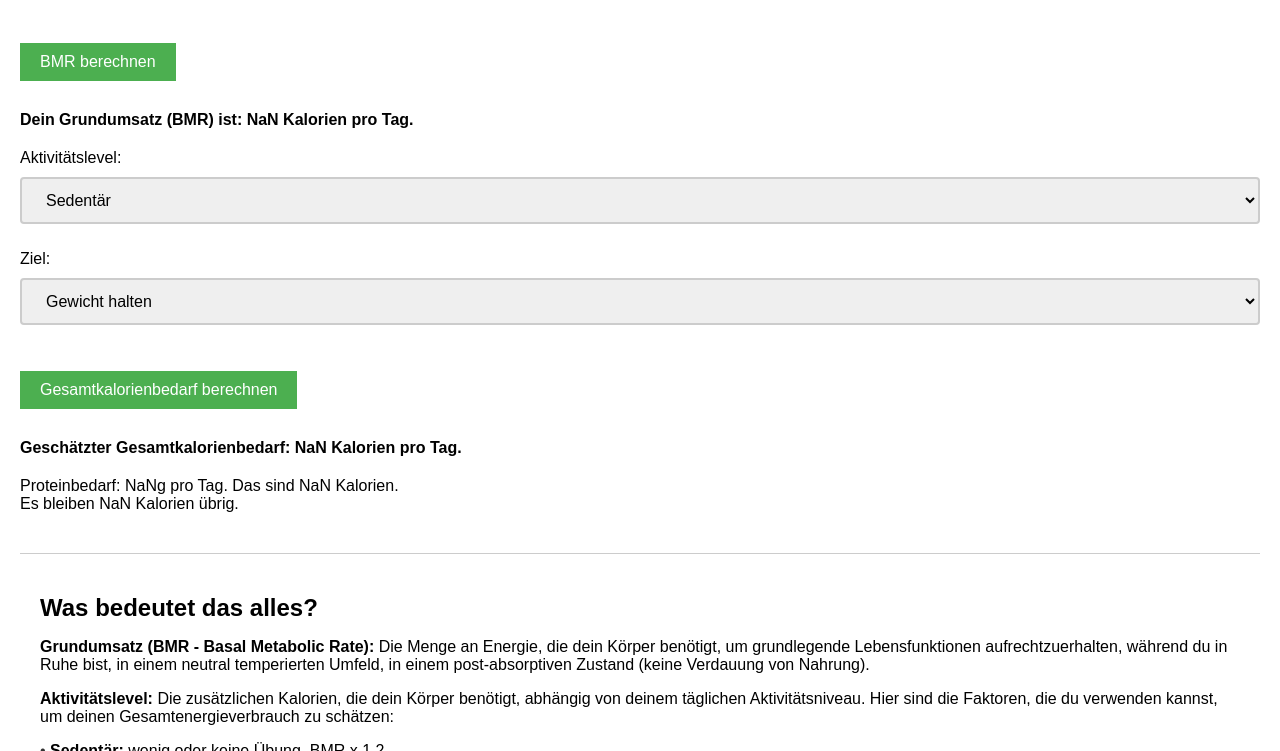
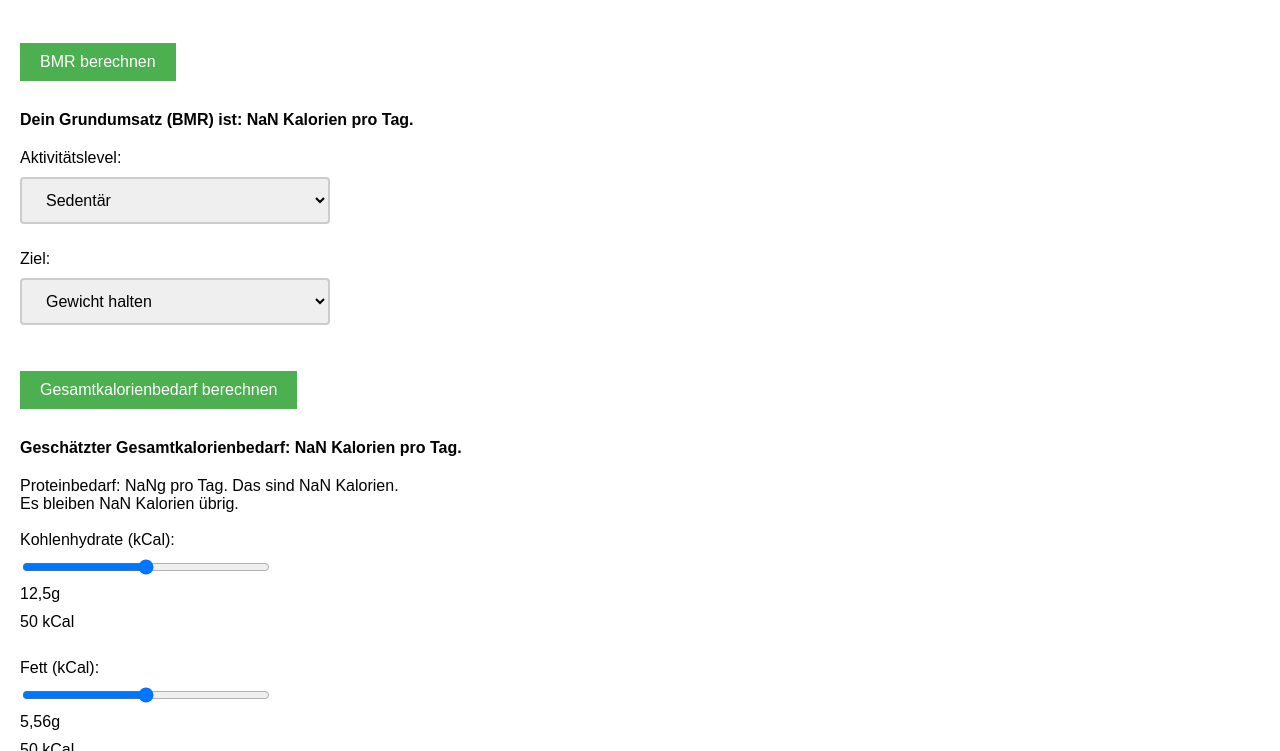
Before and after one commit to christianWiegand/kalorienbedarfsrechner, a plain HTML site: page index.html in a window 1280 px wide. Both pictures are taken after a click on the input "Gesamtkalorienbedarf berechnen". Shown: the part 458-1209 px from the top of the page. Drawn offline with Linux system fonts and the light colour scheme.

Commit message:
Added sliders to calculate the remaining calories

```diff
--- a/index.html
+++ b/index.html
@@ -52,6 +52,15 @@
     <div id="protein-result"></div>
     <div id="remainingCalories"></div>
 
+    <!-- Slider --><br>
+    <label for="carbs-slider">Kohlenhydrate (kCal):</label>
+    <input type="range" id="carbs-slider" min="0" max="remainingCalories" value="50" class="slider" oninput="updateMacros()">
+    <label id="carbs-amount"></label><label id="carbsKCal"></label><br>
+
+    <label for="fats-slider">Fett (kCal):</label>
+    <input type="range" id="fats-slider" min="0" max="remainingCalories" value="50" class="slider" oninput="updateMacros()">
+    <label id="fats-amount"></label><label id="fatsKCal"></label><br>
+
     <!-- Erklärungsbereich -->
     <div id="explanation-area">
       <h2>Was bedeutet das alles?</h2>
--- a/script.js
+++ b/script.js
@@ -2,6 +2,8 @@
 Die Berechnung des Kalorienbedarfs, auch Grundumsatz genannt, hängt von verschiedenen Faktoren ab, wie Alter, Geschlecht, Gewicht, Größe und Aktivitätslevel. Es gibt mehrere Methoden, um den Grundumsatz zu schätzen. Eine der bekanntesten ist die Harris-Benedict-Formel.
 Das Ergebnis gibt eine Schätzung der Kalorien, die dein Körper täglich benötigt, um sein aktuelles Gewicht zu halten, basierend auf deinem Aktivitätslevel.
 Eine Webseite in HTML, CSS und Javascript, die mein Geschlecht, Gewicht in kg, Größe in cm, Alter in Jahren abfragt und mir dann mein BMR anzeigt. Anschließend soll es ein Dropdown geben, wo ich den täglichen Aktivitätslevel auswählen kann. Wenn die Auswahl getroffen wurde, soll die Schätzung der Kalorien, die dein Körper täglich benötigt angezeigt werden.
+Auch der Proteinbedarf soll berechnet werden. Der Proteinbedarf ist abhängig von deinem Körpergewicht. Die empfohlene Menge liegt bei 1,7g pro kg Körpergewicht.
+Es werden auch die restlichen Kalorien angezeigt, die du noch essen kannst, um dein Ziel zu erreichen.
 */
 
 document.getElementById('calculator-form').onsubmit = function(event) {
@@ -31,11 +33,11 @@ function calculateBMR() {
   saveToLocalStorage()
 }
 
+let remainingCalories
 function calculateTotalCalories() {
 
   calculateBMR()
 
-  var bmrText = document.getElementById('bmr-result').innerText
   var activityFactor = parseFloat(document.getElementById('activity').value)
   var goalFactor = parseFloat(document.getElementById('goal').value)
 
@@ -44,14 +46,25 @@ function calculateTotalCalories() {
 
   const proteinNeed = globalWeight * 1.7
   const proteinCalories = globalWeight * 1.7 * 4
-  const remainingCalories = totalCalories - globalWeight * 1.7 * 4
+  remainingCalories = totalCalories - globalWeight * 1.7 * 4
   const remainingCaloriesFormatted = remainingCalories.toLocaleString('de-DE', { maximumFractionDigits: 2 })
+
+  document.getElementById('carbs-slider').max = remainingCalories
+  document.getElementById('fats-slider').max = remainingCalories
+
+  const halfRemainingCalories = remainingCalories / 2;
+  document.getElementById('carbs-slider').value = halfRemainingCalories
+  document.getElementById('fats-slider').value = halfRemainingCalories
 
   document.getElementById('total-calories-result').innerText = 'Geschätzter Gesamtkalorienbedarf: ' + totalCaloriesFormatted + ' Kalorien pro Tag.'
   document.getElementById('protein-result').innerText = 'Proteinbedarf: ' + proteinNeed + 'g pro Tag. Das sind ' + proteinCalories + ' Kalorien.'
   document.getElementById('remainingCalories').innerText = 'Es bleiben ' + remainingCaloriesFormatted + ' Kalorien übrig.'
 
   saveToLocalStorage()
+
+  updateMacros()
+  showCalories('carbs')
+  showCalories('fats')
 }
 
 function saveToLocalStorage() {
@@ -91,6 +104,46 @@ function loadFromLocalStorage() {
   if(!allStuffIsThere) return
   calculateBMR()
   calculateTotalCalories()
+
+  updateMacros()
 }
 
 document.addEventListener('DOMContentLoaded', loadFromLocalStorage)
+
+/*
+Unterhalb der übrig bleibenden Kalorien möchte ich jetzt zwei Schieberegler nebeneinander haben. Einer für Kohlenhydrate und einer für Fett. Die Schieberegler regeln jeweils die Kalorienmenge von diesem Makrotyp. Wenn ich z.B. die Kohlenhydrate erhöhe, dann muss sich die Menge Fett verringern und umgekehrt. Insgesamt muss es immer die Summe aus der Variable remainingCalories ergeben. Denk dran, dass Fett pro Gramm mehr Kalorien hat als Kohlenhydrate pro Gramm.
+Und unterhalb der Schieberegler, soll jeweils die Menge Kohlenhydrate und Fett in Gramm ausgegeben werden.
+*/
+function updateMacros() {
+
+  let carbsSlider = document.getElementById('carbs-slider')
+  let fatsSlider = document.getElementById('fats-slider')
+  let carbsCalories = carbsSlider.value
+  let fatsCalories = fatsSlider.value
+  const totalCalories = parseFloat(carbsCalories) + parseFloat(fatsCalories)
+
+  if (carbsSlider === document.activeElement) {
+
+    fatsCalories = remainingCalories - carbsCalories
+    fatsSlider.value = fatsCalories
+  }
+  else if (fatsSlider === document.activeElement) {
+
+    carbsCalories = remainingCalories - fatsCalories
+    carbsSlider.value = carbsCalories
+  }
+
+  const carbsFormatted = (carbsSlider.value / 4).toLocaleString('de-DE', { maximumFractionDigits: 2 })
+  const fatFormatted = (fatsSlider.value / 9).toLocaleString('de-DE', { maximumFractionDigits: 2 })
+  document.getElementById('carbs-amount').innerText = carbsFormatted + 'g'
+  document.getElementById('fats-amount').innerText = fatFormatted + 'g'
+  showCalories('carbs')
+  showCalories('fats')
+}
+
+function showCalories(macroType) {
+
+  const slider = document.getElementById(`${macroType}-slider`)
+  const amountLabel = document.getElementById(`${macroType}KCal`)
+  amountLabel.innerText = `${slider.value} kCal`
+}
--- a/styles.css
+++ b/styles.css
@@ -57,7 +57,7 @@ label, select, input {
 
 .inputField {
 
-  width: 100%;
+  width: 25%;
   padding: 12px 20px;
   margin: 8px 0;
   box-sizing: border-box;
@@ -65,3 +65,8 @@ label, select, input {
   border-radius: 4px;
   font-size: 16px;
 }
+
+.slider {
+
+  width: 20%;
+}
```
